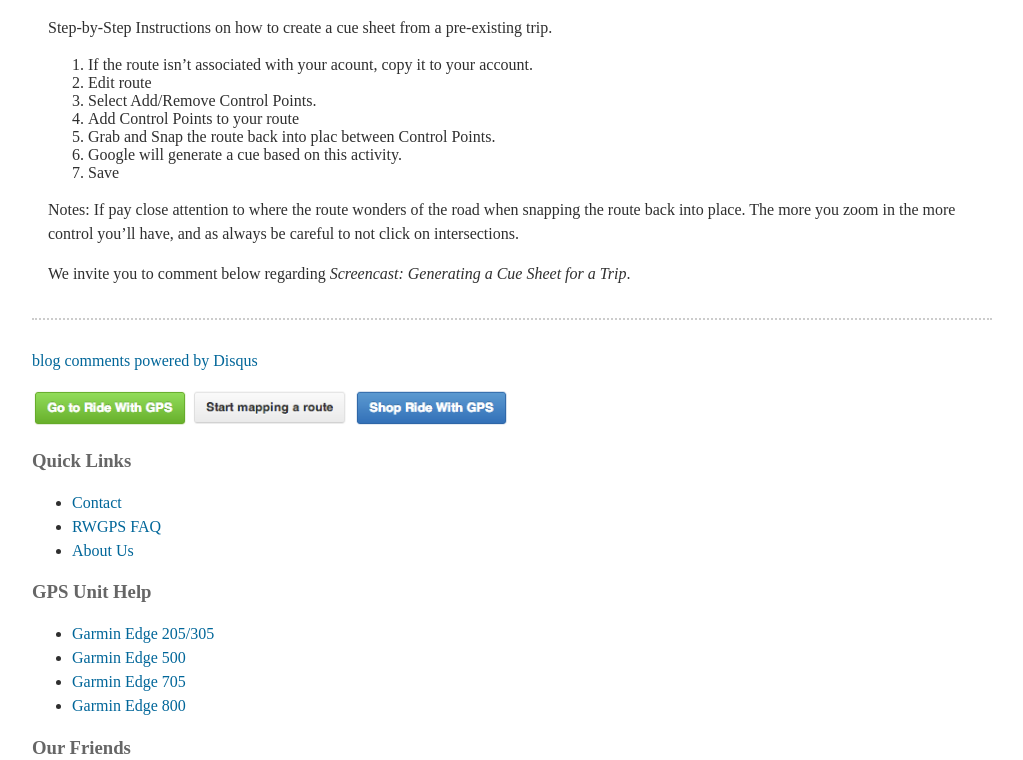
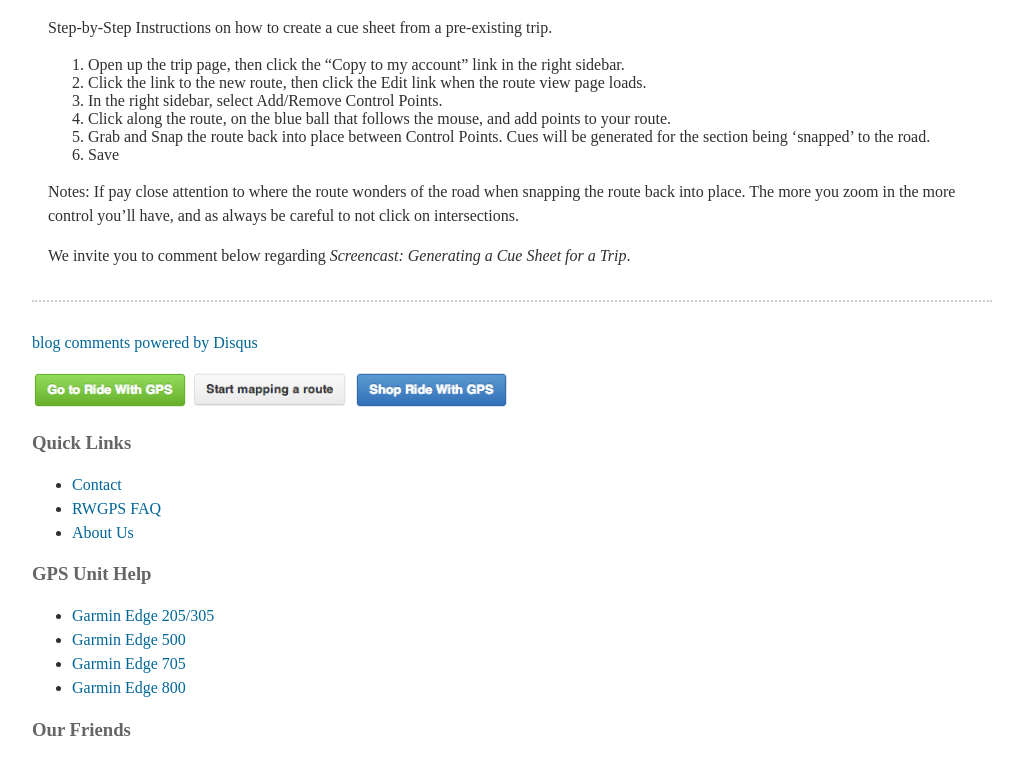
Before and after one commit to kingcu/blog.ridewithgps.com, a Jekyll site: the page built from _posts/2013-04-02-Screencast-Generating-Cue-Sheet.markdown, in a window 1280 px wide, cut to the strip 523-1283 px from the top of the page. Shown: the whole strip, without its empty margins (128-1151 px from the left). Built offline with Jekyll 4.4.1, drawn with Linux system fonts in a browser that asks for light colours; nearby versions of some CDN libraries; some web fonts are replaced; Markdown is read by kramdown in place of the engine named in the settings; comment, search, counter and statistics services are not loaded.

Commit message:
cleaned up blog post

```diff
--- a/_posts/2013-04-02-Screencast-Generating-Cue-Sheet.markdown
+++ b/_posts/2013-04-02-Screencast-Generating-Cue-Sheet.markdown
@@ -7,17 +7,14 @@ title: "Screencast: Generating a Cue Sheet for a Trip"
 Step-by-Step Instructions on how to create a cue sheet from a pre-existing trip.
 
 
- 1. If the route isn't associated with your acount, copy it to your account.
- 2. Edit route
- 3. Select Add/Remove Control Points.
- 4. Add Control Points to your route
- 5. Grab and Snap the route back into plac between Control Points.
- 6. Google will generate a cue based on this activity.
+ 1. Open up the trip page, then click the "Copy to my account" link in the right sidebar.
+ 2. Click the link to the new route, then click the Edit link when the route view page loads.
+ 3. In the right sidebar, select Add/Remove Control Points.
+ 4. Click along the route, on the blue ball that follows the mouse, and add points to your route.
+ 5. Grab and Snap the route back into place between Control Points.  Cues will be generated for the section being 'snapped' to the road.
  7. Save
 
  Notes: If pay close attention to where the route wonders of the road when snapping the route back into place. The more you zoom in the more control you'll have, and as always be careful to not click on intersections.
 
 
-
-
 We invite you to comment below regarding *{{ page.title }}*.
```
